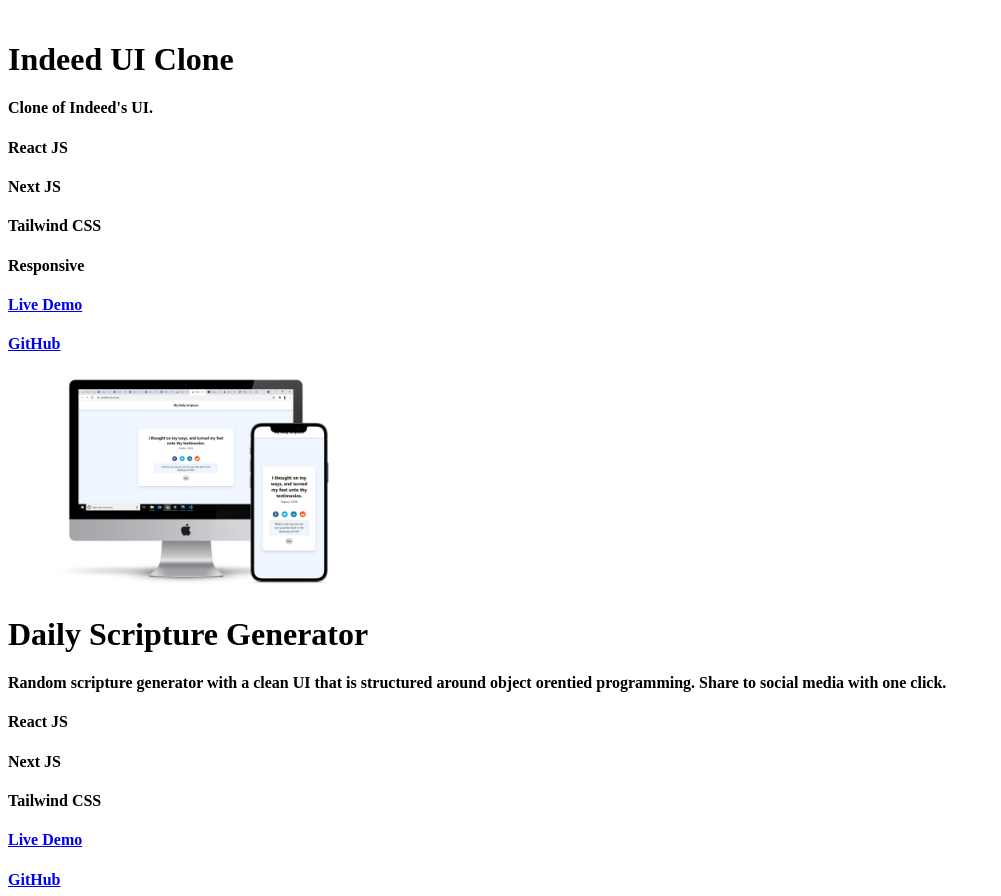
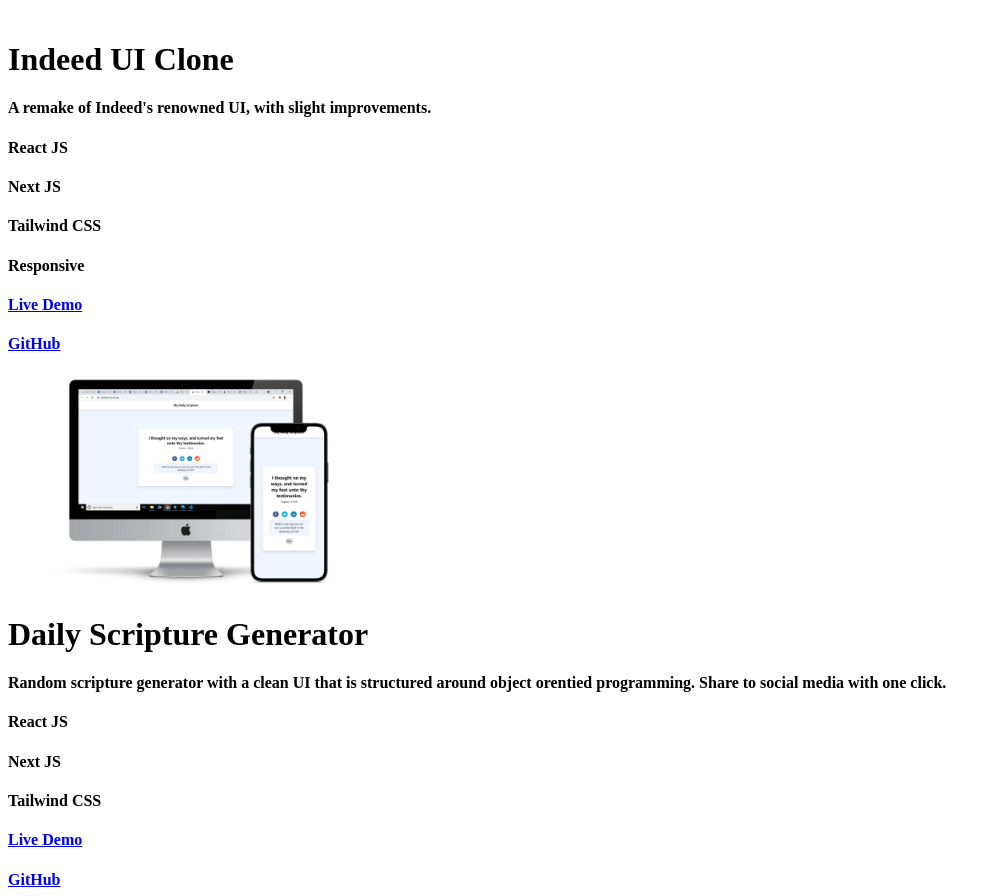
Before and after one commit to rhomanjames/Rhoman, a Next.js app: page / in a window 1280 px wide. Shown: the part 5568-6464 px from the top of the page, without its empty margins (0-1001 px from the left). Built offline with nearby package versions, Linux system fonts and the light colour scheme.

Commit message:
Resume changed

```diff
--- a/components/Body.js
+++ b/components/Body.js
@@ -11,7 +11,7 @@
     return (
 
         <div className="">
-            <a target="_blank" href="John_James_Resume.pdf" download="John James || Front End Developer"><DownloadIcon className="h-8 md:h-12 text-white fixed bottom-3 right-3 shadow-md animate-pulse z-20 bg-green-400 rounded-full p-1 md:p-2 hover:animate-bounce cursor-pointer" /></a>
+            <a target="_blank" href="John_James_UI_UX.pdf" download="John James || Front End Developer"><DownloadIcon className="h-8 md:h-12 text-white fixed bottom-3 right-3 shadow-md animate-pulse z-20 bg-green-400 rounded-full p-1 md:p-2 hover:animate-bounce cursor-pointer" /></a>
             <div id="aboutMe" className="w-5/6 md:absolute lg:fixed ml-auto mr-auto md:w-1/6 left-4 transition mb-8 shadow-lg mr-auto md:mt-0 md:ml-8 md:p-2 bg-white  rounded-lg">
                 < AboutMe />
             </div>
--- a/components/Projects.js
+++ b/components/Projects.js
@@ -97,7 +97,7 @@
                     height={216}
                     width={384}/>
                     <h1 id="text" className="text-lg md:text-lg lg:text-xl font-bold">Indeed UI Clone</h1>
-                    <h4>Clone of Indeed's UI.</h4>
+                    <h4>A remake of Indeed's renowned UI, with slight improvements.</h4>
                     {/*Hashtags*/}
                     <div className="flex overflow-x-scroll w-full justify-center sm:overflow-x-visible space-x-4 pb-4">
                         <h4 id="location" className="text-xs bg-white border-2  p-2 rounded-lg font-semibold text-black">React JS</h4>
--- a/components/Skills.js
+++ b/components/Skills.js
@@ -35,7 +35,7 @@
             <div className="w-full transition  px-4 pt-2 ">
                 {/*Content Text*/}
                 <div className="flex mb-4 space-x-4 lg:p-0 p-2 justify-center space-y-4 flex-col text-left">
-                    <h1 className="justify-center text-sm md:flex-col md:text-sm lg:text-md text-center flex">
+                    <h1 className="justify-center pb-4 text-sm md:flex-col md:text-sm lg:text-md text-center flex">
                         <ul className="mx-4 w-1/2 md:w-full  md:mx-0">
                             <li>UI/UX</li>
                             <li>Research</li>
```
Also changed, not shown: 2 other files (tests, documents, lock files or other folders).
